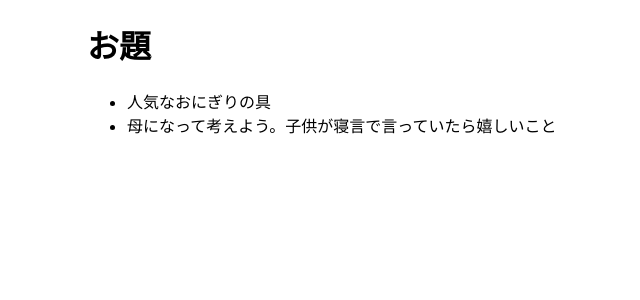
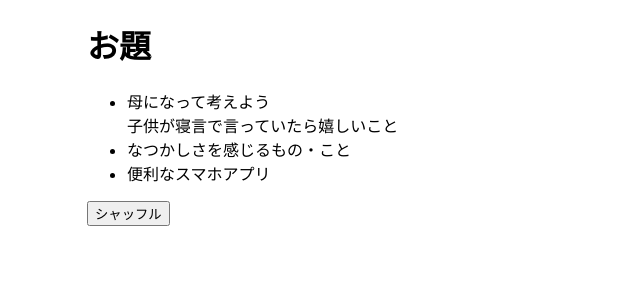
Before and after one commit to aiandrox/ito-theme-maker, a React (Create React App) app: page / in a window 1280 px wide. Shown: the top 300 px of the page, without its empty margins (253-893 px from the left). Built offline with nearby package versions, Linux system fonts and the light colour scheme.

Commit message:
使えるくらい

```diff
--- a/public/index.html
+++ b/public/index.html
@@ -5,10 +5,7 @@
     <link rel="icon" href="%PUBLIC_URL%/favicon.ico" />
     <meta name="viewport" content="width=device-width, initial-scale=1" />
     <meta name="theme-color" content="#000000" />
-    <meta
-      name="description"
-      content="Web site created using create-react-app"
-    />
+    <meta name="description" content="Web site created using create-react-app" />
     <link rel="apple-touch-icon" href="%PUBLIC_URL%/logo192.png" />
     <!--
       manifest.json provides metadata used when your web app is installed on a
@@ -24,7 +21,7 @@
       work correctly both with client-side routing and a non-root public URL.
       Learn how to configure a non-root public URL by running `npm run build`.
     -->
-    <title>React App</title>
+    <title>ito お題メーカー</title>
   </head>
   <body>
     <noscript>You need to enable JavaScript to run this app.</noscript>
--- a/src/App.css
+++ b/src/App.css
@@ -2,9 +2,8 @@
   text-align: center;
 }
 
-.App-logo {
-  height: 40vmin;
-  pointer-events: none;
+.theme-title {
+  white-space: pre-wrap;
 }
 
 @media (prefers-reduced-motion: no-preference) {
--- a/src/App.tsx
+++ b/src/App.tsx
@@ -13,19 +13,23 @@ const App: React.FC = () => {
   const [selectedTheme, setSelectedTheme] = useState<ThemeType | null>(null);
 
   useEffect(() => {
-    const randomThemes = themes.sort(() => 0.5 - Math.random()).slice(0, 3);
-    setSampleThemes(randomThemes);
+    selectSampleThemes();
   }, []);
 
   const handleClick = (theme: ThemeType) => {
     setSelectedTheme(theme);
   };
 
+  const selectSampleThemes = () => {
+    const randomThemes = themes.sort(() => 0.5 - Math.random()).slice(0, 3);
+    setSampleThemes(randomThemes);
+  };
+
   return (
     <div style={{ maxWidth: "600px", margin: "0 auto" }}>
       {selectedTheme ? (
         <div>
-          <h1>{selectedTheme.title}</h1>
+          <h1 className="theme-title">{selectedTheme.title}</h1>
           <p>
             Max: {selectedTheme.max}, Min: {selectedTheme.min}
           </p>
@@ -36,11 +40,12 @@ const App: React.FC = () => {
           <h1>お題</h1>
           <ul>
             {sampleThemes.map((theme, index) => (
-              <li key={index} onClick={() => handleClick(theme)}>
+              <li className="theme-title" key={index} onClick={() => handleClick(theme)}>
                 {theme.title}
               </li>
             ))}
           </ul>
+          <button onClick={selectSampleThemes}>シャッフル</button>
         </div>
       )}
     </div>
--- a/src/themes.json
+++ b/src/themes.json
@@ -1,12 +1,32 @@
 [
   {
-    "title": "人気なおにぎりの具",
-    "max": "人気ある",
-    "min": "人気ない"
+    "title": "なつかしさを感じるもの・こと",
+    "max": "感じる",
+    "min": "感じない"
   },
   {
-    "title": "母になって考えよう。子供が寝言で言っていたら嬉しいこと",
+    "title": "テストでその点を取ったときの反応",
+    "max": "100点",
+    "min": "1点"
+  },
+  {
+    "title": "母になって考えよう\n子供が寝言で言っていたら嬉しいこと",
     "max": "嬉しい",
     "min": "嬉しくない"
+  },
+  {
+    "title": "便利なスマホアプリ",
+    "max": "便利",
+    "min": "不要"
+  },
+  {
+    "title": "叫ぶと必殺技っぽい言葉\n（創作OK）",
+    "max": "ぽい",
+    "min": "ぽくない"
+  },
+  {
+    "title": "芸能人になって考えよう\n「これドッキリじゃね？」と疑うできごと",
+    "max": "ドッキリっぽい",
+    "min": "考えすぎ"
   }
 ]
```
Also changed, not shown: src/logo.svg (deleted).
